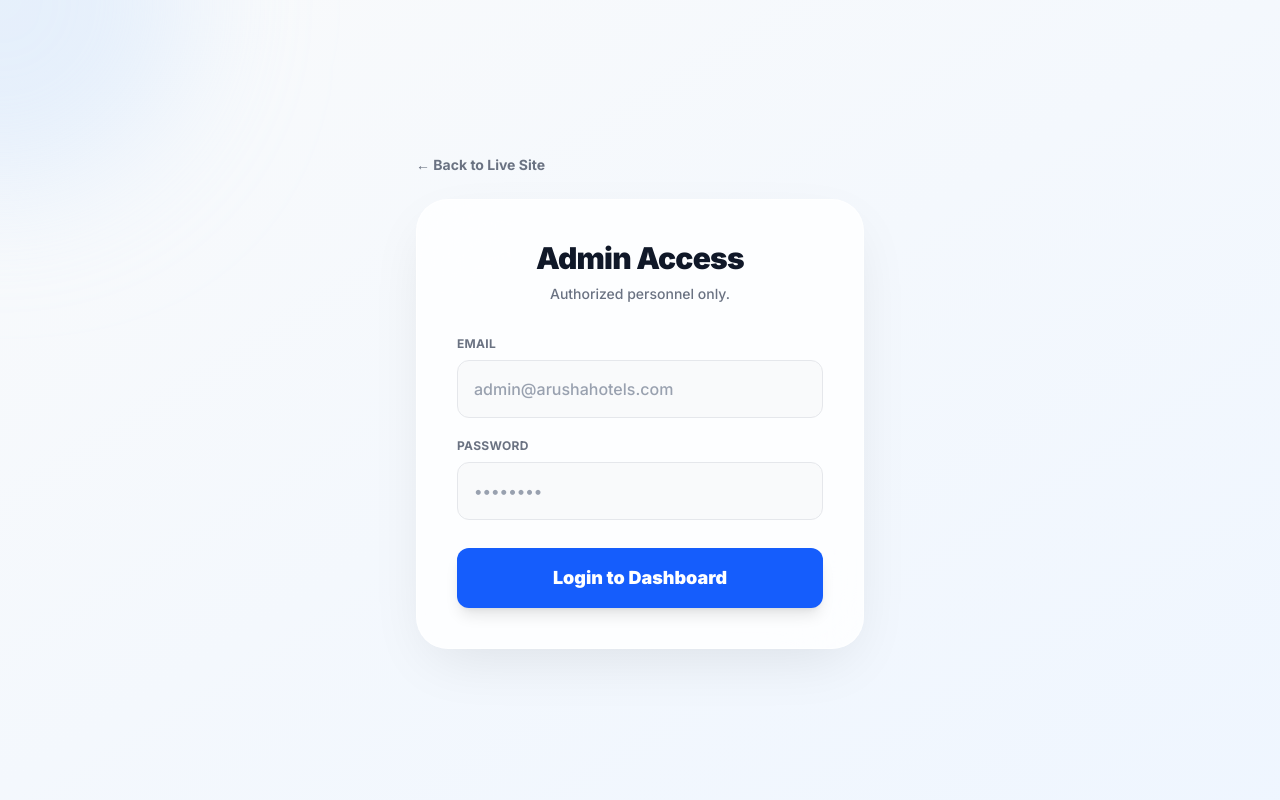
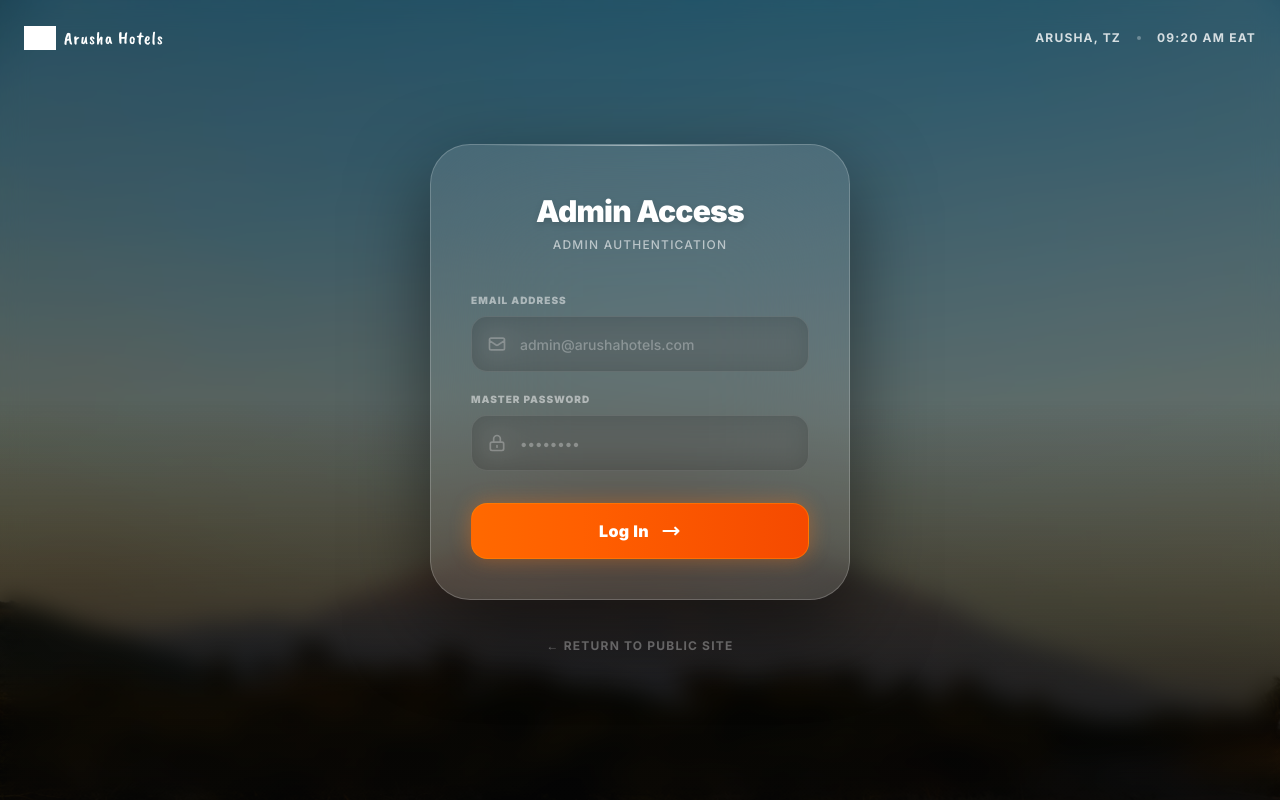
Before and after one commit to Nelly255/arusha-hotels, a Next.js app: page /admin/login in a window 1280 px wide. Built offline with nearby package versions, Linux system fonts and the light colour scheme; no server answers; grey boxes are pictures that could not be loaded.

Commit message:
Minor update

```diff
--- a/app/admin/login/page.tsx
+++ b/app/admin/login/page.tsx
@@ -1,16 +1,36 @@
 "use client";
 
-import { useState } from "react";
+import { useState, useEffect } from "react";
 import { supabase } from "../../../lib/supabase";
 import { useRouter } from "next/navigation";
 import Link from "next/link";
+import Image from "next/image";
+import { Caveat_Brush } from "next/font/google";
+
+const brushFont = Caveat_Brush({ weight: '400', subsets: ['latin'] });
 
 export default function AdminLogin() {
   const [email, setEmail] = useState("");
   const [password, setPassword] = useState("");
   const [error, setError] = useState<string | null>(null);
   const [loading, setLoading] = useState(false);
+  const [isMounted, setIsMounted] = useState(false);
+  const [currentTime, setCurrentTime] = useState("");
   const router = useRouter();
+
+  // Entrance animation and Live Clock
+  useEffect(() => {
+    setIsMounted(true);
+
+    const updateTime = () => {
+      const now = new Date();
+      setCurrentTime(now.toLocaleTimeString('en-US', { hour: '2-digit', minute: '2-digit', timeZone: 'Africa/Dar_es_Salaam' }));
+    };
+
+    updateTime();
+    const interval = setInterval(updateTime, 60000);
+    return () => clearInterval(interval);
+  }, []);
 
   const handleLogin = async (e: React.FormEvent) => {
     e.preventDefault();
@@ -23,72 +43,123 @@ export default function AdminLogin() {
     });
 
     if (error) {
-      setError("Invalid email or password. Are you sure you're the admin?");
+      setError("Invalid credentials. Access denied.");
       setLoading(false);
     } else {
-      // Success! Send them to the dashboard
       router.push("/admin");
     }
   };
 
   return (
-    <main className="min-h-screen flex items-center justify-center p-4 bg-gradient-to-br from-gray-50 to-blue-50 dark:from-slate-950 dark:to-slate-900 transition-colors duration-500">
+    <main className="min-h-screen relative flex flex-col justify-center items-center p-4 overflow-hidden selection:bg-orange-500/30">
 
-      {/* Decorative Background Blobs */}
-      <div className="fixed top-0 left-0 -translate-x-1/2 -translate-y-1/2 w-96 h-96 bg-blue-200 dark:bg-blue-900 rounded-full mix-blend-multiply filter blur-3xl opacity-30 dark:opacity-20 pointer-events-none transition-colors duration-500"></div>
+      {/* 🚀 1. THE GLASS BACKGROUND: Blurred Image + Overlay 🚀 */}
+      <div className="absolute inset-0 z-0">
+        <Image
+          src="/meru.avif"
+          alt="Arusha Background"
+          fill
+          priority
+          className="object-cover scale-105"
+        />
+        <div className="absolute inset-0 bg-black/40 dark:bg-black/60 backdrop-blur-[12px]"></div>
 
-      <div className="w-full max-w-md relative z-10">
+        <div className="absolute bottom-0 left-0 w-full h-1/2 bg-gradient-to-t from-[#050505] to-transparent opacity-80"></div>
+      </div>
 
-        <Link href="/" className="inline-flex items-center gap-2 text-sm font-bold text-gray-500 hover:text-blue-600 dark:text-gray-400 dark:hover:text-blue-400 mb-6 transition-colors">
-          ← Back to Live Site
+      {/* Top Bar for Admin Environment */}
+      <div className={`absolute top-0 w-full p-6 flex justify-between items-center z-20 transition-all duration-1000 ${isMounted ? "opacity-100 translate-y-0" : "opacity-0 -translate-y-4"}`}>
+        <Link href="/" className="flex items-center gap-2 hover:opacity-70 transition-opacity">
+           <Image src="/icon.png" alt="Logo" width={32} height={32} className="invert brightness-0" />
+           <span className={`${brushFont.className} text-white text-lg tracking-wider`}>Arusha Hotels</span>
         </Link>
+        <div className="hidden sm:flex items-center gap-4 text-white/80 font-bold text-xs uppercase tracking-widest">
+           <span>Arusha, TZ</span>
+           <span className="w-1 h-1 bg-white/30 rounded-full"></span>
+           <span>{currentTime} EAT</span>
+        </div>
+      </div>
 
-        <div className="bg-white/80 dark:bg-slate-900/80 backdrop-blur-2xl p-8 md:p-10 rounded-[2rem] shadow-[0_20px_60px_-15px_rgba(0,0,0,0.1)] dark:shadow-[0_20px_60px_-15px_rgba(0,0,0,0.5)] border border-white/60 dark:border-slate-700/60">
+      <div
+        className={`w-full max-w-[420px] relative z-10 transition-all duration-[1200ms] ease-[cubic-bezier(0.22,1,0.36,1)] ${
+          isMounted ? "opacity-100 translate-y-0 scale-100 blur-none" : "opacity-0 translate-y-16 scale-95 blur-md"
+        }`}
+      >
 
-          <div className="text-center mb-8">
-            <h1 className="text-3xl font-black text-gray-900 dark:text-white tracking-tight mb-2">Admin Access</h1>
-            <p className="text-gray-500 dark:text-gray-400 font-medium text-sm">Authorized personnel only.</p>
+        {/* 🚀 2. THE LOGIN CARD: Ultra-Translucent Glassmorphism 🚀 */}
+        <div className="bg-white/10 dark:bg-black/30 backdrop-blur-3xl p-8 md:p-10 rounded-[2.5rem] shadow-[0_30px_80px_rgba(0,0,0,0.5)] border border-white/20 dark:border-white/10 relative overflow-hidden">
+
+          <div className="absolute top-0 left-1/2 -translate-x-1/2 w-3/4 h-px bg-gradient-to-r from-transparent via-white/50 to-transparent"></div>
+
+          <div className="text-center mb-10 mt-2">
+            <h1 className="text-3xl font-black text-white tracking-tight mb-2 drop-shadow-md">Admin Access</h1>
+            <p className="text-white/60 font-medium text-xs tracking-widest uppercase">Admin Authentication</p>
           </div>
 
           {error && (
-            <div className="mb-6 p-4 bg-red-50 dark:bg-red-900/30 border border-red-100 dark:border-red-800/50 rounded-xl text-red-600 dark:text-red-400 text-sm font-bold text-center">
+            <div className="mb-6 p-4 bg-red-500/20 backdrop-blur-md border border-red-500/30 rounded-2xl text-red-200 text-sm font-bold text-center animate-[bounce_0.5s_ease-in-out]">
               {error}
             </div>
           )}
 
           <form onSubmit={handleLogin} className="space-y-5">
-            <div>
-              <label className="block text-xs font-bold text-gray-500 dark:text-gray-400 mb-2 uppercase tracking-wide">Email</label>
+            <div className="group">
+              <label className="block text-[10px] font-black text-white/50 mb-2 uppercase tracking-widest">Email Address</label>
+              <div className="relative">
+                <div className="absolute inset-y-0 left-0 pl-4 flex items-center pointer-events-none text-white/40 group-focus-within:text-orange-400 transition-colors">
+                  <svg className="w-5 h-5" fill="none" stroke="currentColor" viewBox="0 0 24 24"><path strokeLinecap="round" strokeLinejoin="round" strokeWidth={2} d="M3 8l7.89 5.26a2 2 0 002.22 0L21 8M5 19h14a2 2 0 002-2V7a2 2 0 00-2-2H5a2 2 0 00-2 2v10a2 2 0 002 2z" /></svg>
+                </div>
                 <input
                   type="email"
                   required
                   value={email}
                   onChange={(e) => setEmail(e.target.value)}
-                className="w-full p-4 rounded-xl bg-gray-50 dark:bg-slate-800/50 border border-gray-200 dark:border-slate-700 focus:ring-4 focus:ring-blue-500/20 outline-none transition-all font-medium text-gray-900 dark:text-white placeholder-gray-400"
+                  className="w-full h-14 rounded-2xl bg-black/20 dark:bg-black/40 border border-white/10 pl-12 pr-4 text-sm focus:ring-2 focus:ring-orange-500/50 focus:border-orange-500 outline-none transition-all font-medium text-white placeholder-white/30 backdrop-blur-md"
                   placeholder="admin@arushahotels.com"
                 />
               </div>
+            </div>
 
-            <div>
-              <label className="block text-xs font-bold text-gray-500 dark:text-gray-400 mb-2 uppercase tracking-wide">Password</label>
+            <div className="group">
+              <label className="block text-[10px] font-black text-white/50 mb-2 uppercase tracking-widest">Master Password</label>
+              <div className="relative">
+                <div className="absolute inset-y-0 left-0 pl-4 flex items-center pointer-events-none text-white/40 group-focus-within:text-orange-400 transition-colors">
+                  <svg className="w-5 h-5" fill="none" stroke="currentColor" viewBox="0 0 24 24"><path strokeLinecap="round" strokeLinejoin="round" strokeWidth={2} d="M12 15v2m-6 4h12a2 2 0 002-2v-6a2 2 0 00-2-2H6a2 2 0 00-2 2v6a2 2 0 002 2zm10-10V7a4 4 0 00-8 0v4h8z" /></svg>
+                </div>
                 <input
                   type="password"
                   required
                   value={password}
                   onChange={(e) => setPassword(e.target.value)}
-                className="w-full p-4 rounded-xl bg-gray-50 dark:bg-slate-800/50 border border-gray-200 dark:border-slate-700 focus:ring-4 focus:ring-blue-500/20 outline-none transition-all font-medium text-gray-900 dark:text-white placeholder-gray-400"
+                  className="w-full h-14 rounded-2xl bg-black/20 dark:bg-black/40 border border-white/10 pl-12 pr-4 text-sm focus:ring-2 focus:ring-orange-500/50 focus:border-orange-500 outline-none transition-all font-medium text-white placeholder-white/30 backdrop-blur-md"
                   placeholder="••••••••"
                 />
+              </div>
             </div>
 
             <button
               disabled={loading}
-              className="w-full bg-blue-600 hover:bg-blue-700 text-white font-black py-4 rounded-xl text-lg transition-all shadow-lg hover:shadow-blue-500/30 dark:hover:shadow-blue-900/50 active:scale-95 disabled:opacity-50 mt-2"
+              className="w-full h-14 mt-8 bg-gradient-to-r from-orange-500 to-orange-600 hover:from-orange-400 hover:to-orange-500 text-white font-black rounded-2xl text-base tracking-wide transition-all shadow-[0_0_20px_rgba(249,115,22,0.4)] hover:shadow-[0_0_30px_rgba(249,115,22,0.6)] active:scale-95 disabled:opacity-70 disabled:cursor-not-allowed flex justify-center items-center gap-3 border border-orange-400/50"
             >
-              {loading ? "Authenticating..." : "Login to Dashboard"}
+              {loading ? (
+                <>
+                  <div className="animate-spin rounded-full h-5 w-5 border-t-2 border-b-2 border-white"></div>
+                  <span>Decrypting...</span>
+                </>
+              ) : (
+                <>
+                  Log In <svg className="w-5 h-5" fill="none" stroke="currentColor" viewBox="0 0 24 24"><path strokeLinecap="round" strokeLinejoin="round" strokeWidth={2.5} d="M17 8l4 4m0 0l-4 4m4-4H3" /></svg>
+                </>
+              )}
             </button>
           </form>
 
+        </div>
+
+        <div className="mt-8 text-center">
+           <Link href="/" className="text-white/40 hover:text-white text-xs font-bold uppercase tracking-widest transition-colors">
+              &larr; Return to Public Site
+           </Link>
         </div>
       </div>
     </main>
--- a/app/page.tsx
+++ b/app/page.tsx
@@ -254,11 +254,13 @@ export default function LandingPage() {
             </div>
           </Reveal>
 
-          <div className="flex overflow-x-auto gap-4 md:gap-6 pb-8 snap-x [&::-webkit-scrollbar]:hidden w-[calc(100%+2rem)] -mx-4 px-4 md:w-full md:mx-0 md:px-0">
+          {/* 🚀 FIXED: Added an outer wrapper and moved flex-shrink-0 so cards aren't squished! 🚀 */}
+          <div className="flex overflow-x-auto gap-4 md:gap-6 pb-8 snap-x [&::-webkit-scrollbar]:hidden w-full">
             {VIBES.map((vibe, idx) => (
-              <Reveal key={vibe.id} delay={idx * 100}>
-                <Link href={vibe.href}>
-                  <div className="relative w-64 md:w-80 aspect-[4/5] rounded-[2rem] overflow-hidden group cursor-pointer snap-start flex-shrink-0 shadow-lg dark:shadow-2xl">
+              <div key={vibe.id} className="snap-start flex-shrink-0">
+                <Reveal delay={idx * 100}>
+                  <Link href={vibe.href} className="block group cursor-pointer">
+                    <div className="relative w-[280px] md:w-[340px] aspect-[4/5] rounded-[2rem] overflow-hidden shadow-lg dark:shadow-2xl">
                       <img src={vibe.image} alt={vibe.title} className="absolute inset-0 w-full h-full object-cover group-hover:scale-110 transition-transform duration-700" />
                       <div className="absolute inset-0 bg-gradient-to-t from-black/90 via-black/30 to-transparent"></div>
                       <div className="absolute bottom-0 left-0 p-6 w-full transform group-hover:-translate-y-2 transition-transform duration-500">
@@ -268,6 +270,7 @@ export default function LandingPage() {
                     </div>
                   </Link>
                 </Reveal>
+              </div>
             ))}
           </div>
         </div>
```
Also changed, not shown: components/Newsletter.tsx (+30 -41 lines). Lines whose indentation alone changed are shown as unchanged.
